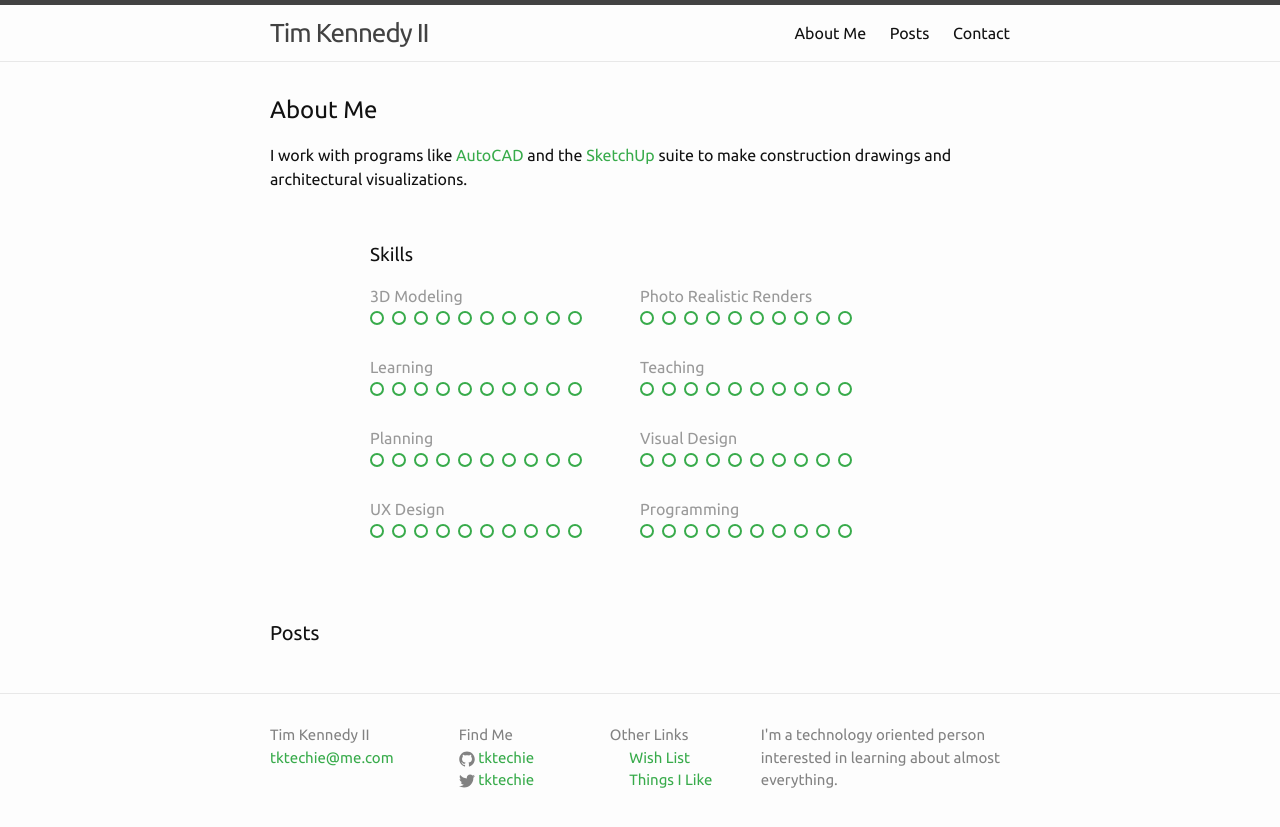
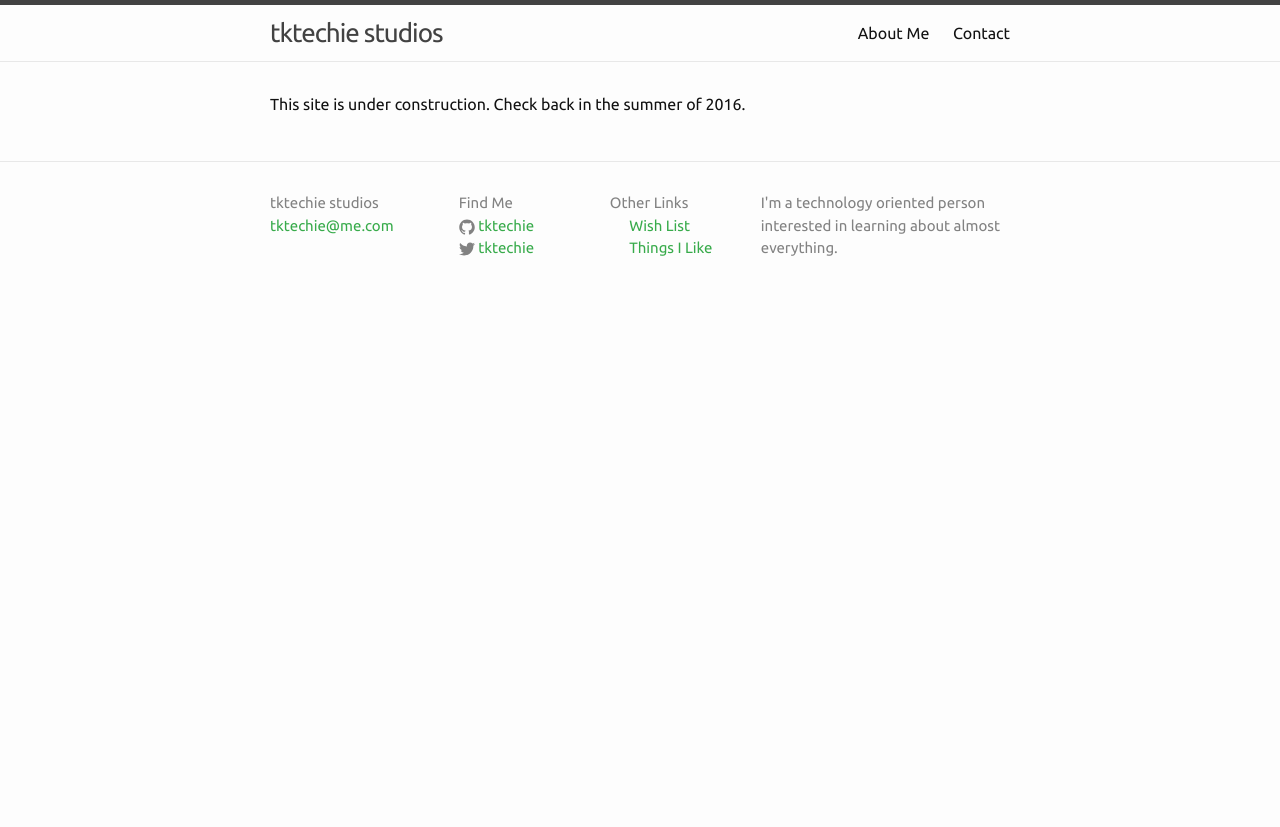
Before and after one commit to tktechie/tktechie.github.com, a Jekyll site: the page built from index.html, in a window 1280 px wide. Shown: the top 827 px of the page. Built offline with Jekyll 4.4.1, drawn with Linux system fonts in a browser that asks for light colours.

Commit message:
Removes content for site construction purposes

```diff
--- a/_data/settings.yml
+++ b/_data/settings.yml
@@ -1,5 +1,5 @@
 # Site settings
-title: Tim Kennedy II
+title: tktechie studios
 email: <SCRIPT TYPE="text/javascript"> emailE=('tktechie'); emailE=(emailE + '@'); emailE=(emailE + 'me.com'); document.write('<a href="mailto:' + emailE + '">'+ emailE + '</a>') </SCRIPT>
 description: > # this means to ignore newlines until "baseurl:"
   I'm a technology oriented person interested in learning about almost everything.
@@ -10,12 +10,12 @@ github_username:  tktechie
 
 menu:
 - {name: About Me, url: '/index.html#about'}
-- {name: Posts, url: '/index.html#posts'}
+#- {name: Posts, url: '/index.html#posts'}
 #- {name: Clients, url: '#clients'}
 - {name: Contact, url: '/index.html#contact'}
 
 blurb: >
-  I work with programs like <a href="https://en.wikipedia.org/wiki/AutoCAD">AutoCAD</a> and the <a href="https://en.wikipedia.org/wiki/SketchUp">SketchUp</a> suite to make construction drawings and architectural visualizations.
+  Hi there!
 
 skills:
 - {name: 3D Modeling, value: '8'}
--- /dev/null
+++ b/_includes/main/skill-lockup.html
@@ -0,0 +1,20 @@
+{% if site.data.settings.skills %}
+
+  <div class="skill-lockup">
+   <h3> Skills </h3>
+
+    {% for skill in site.data.settings.skills %}
+
+      <div class="skill-unit">
+        <div class="skill-label">{{ skill.name }}</div>
+        <div class="skill-icons skill-{{ skill.value }}">
+          {% for i in (1..10) %}
+            <span></span>
+          {% endfor %}
+        </div>
+      </div>
+
+    {% endfor %}
+
+  </div>
+    {% endif %}
--- a/_sass/_aboutMe.sass
+++ b/_sass/_aboutMe.sass
@@ -37,9 +37,7 @@
 
 
 %skill-color
-  background: $brand-color
-
-
+  background: $background-color
 
 
 @media screen and (max-width: 541px)
--- a/index.html
+++ b/index.html
@@ -3,35 +3,18 @@ layout: default
 ---
 
 <section id="about">
-<h1>About Me</h1>
+
+<p>This site is under construction. Check back in the summer of 2016.</p>
+<!-- <h1>About Me</h1>
 
   <div class="blurb">
     {{ site.data.settings.blurb | markdownify }}
-  </div>
+  </div> -->
 
-  {% if site.data.settings.skills %}
-
-  <div class="skill-lockup">
-   <h3> Skills </h3>
-
-    {% for skill in site.data.settings.skills %}
-
-      <div class="skill-unit">
-        <div class="skill-label">{{ skill.name }}</div>
-        <div class="skill-icons skill-{{ skill.value }}">
-          {% for i in (1..10) %}
-            <span></span>
-          {% endfor %}
-        </div>
-      </div>
-
-    {% endfor %}
-
-  </div>
-    {% endif %}
+  <!-- {% include main/skill-lockup.html %} -->
 </section>
 
-<section id="posts">
+<!-- <section id="posts">
 <div class="home">
 
   <h1 class="page-heading">Posts</h1>
@@ -47,7 +30,7 @@ layout: default
       </li>
     {% endfor %}
   </ul>
-</section>
+</section> -->
   <!--<p class="rss-subscribe">subscribe <a href="{{ "/feed.xml" | prepend: site.baseurl }}">via RSS</a></p>-->
 
 </div>
```
Also changed, not shown: 1 other file.
